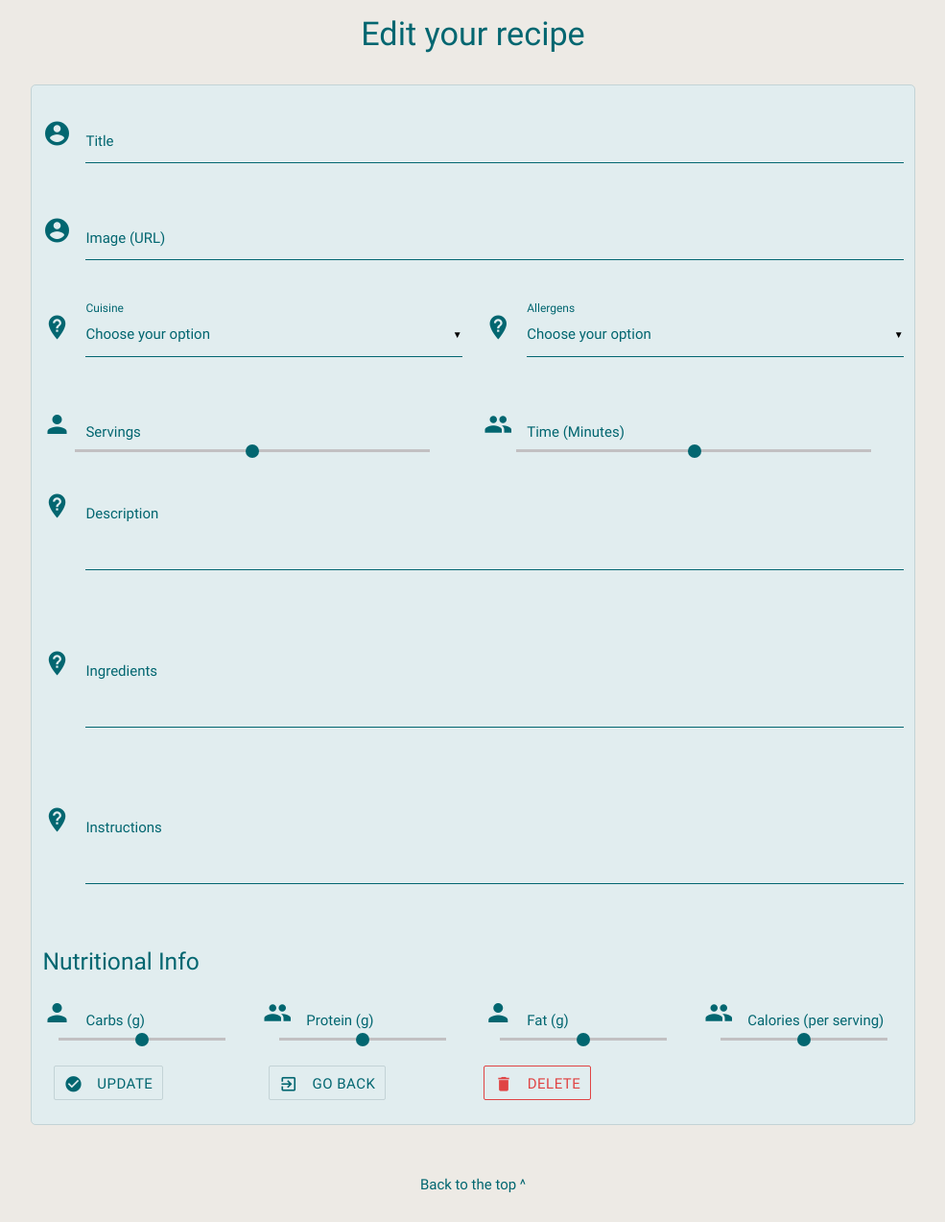
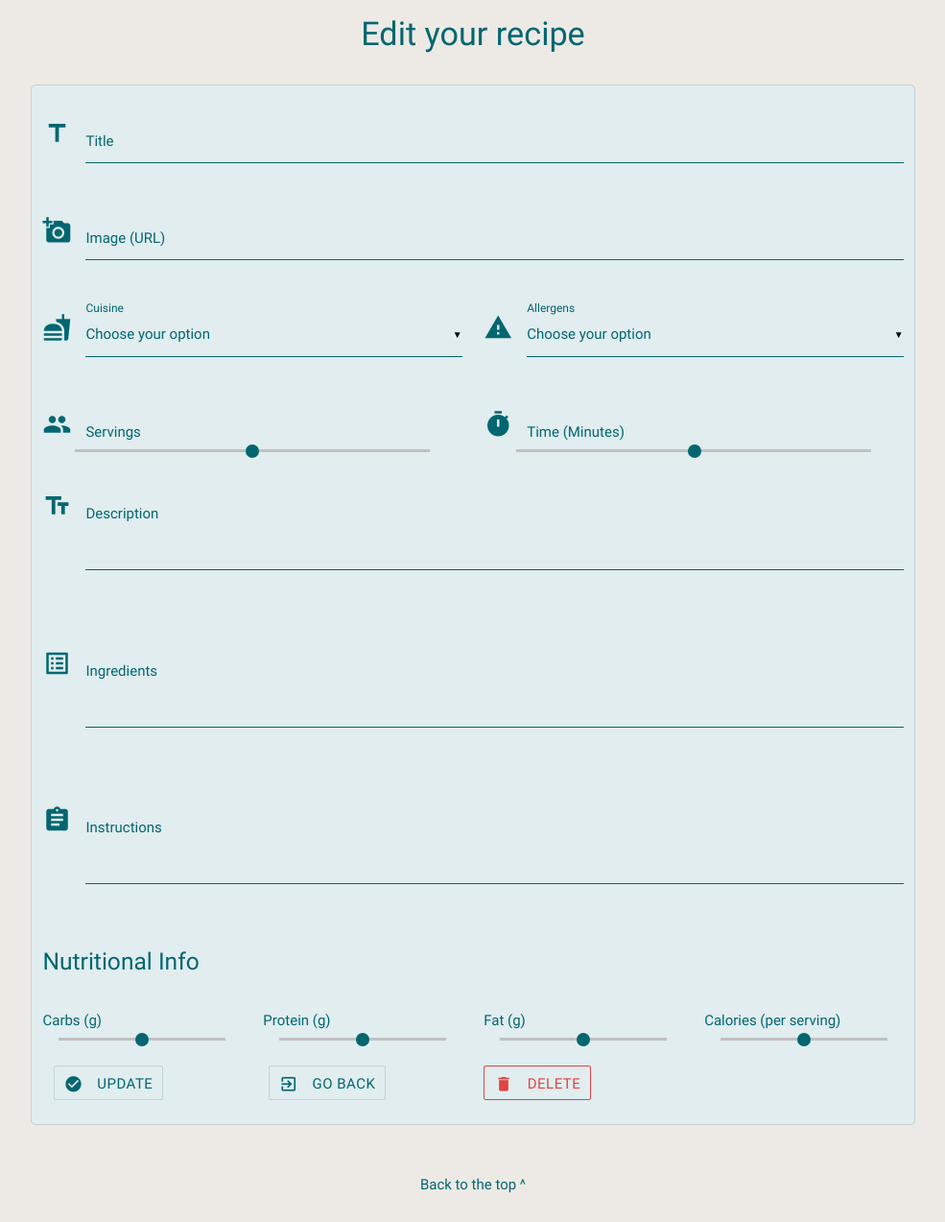
Before and after one commit to Kash1503/data-centric-development, a Flask app: page /edit_recipe in a window 1280 px wide. Shown: the part 64-1337 px from the top of the page at 96% size, without its empty margins (147-1132 px from the left). Run offline with Flask 2, Linux system fonts and the light colour scheme; data that the repository does not hold is empty; some libraries are stand-ins or nearby versions.

Commit message:
Fix bug with like button. Make minor styling changes

```diff
--- a/app.py
+++ b/app.py
@@ -412,8 +412,9 @@ def upvote(username, source, recipe_id):
     recipe_upvotes = mongo.db.recipes.find_one({'_id': ObjectId(recipe_id)})
     mongo.db.recipes.update({'_id': ObjectId(recipe_id)}, { '$set': {'upvotes': recipe_upvotes['upvotes'] + 1}})
     recipe = mongo.db.recipes.find_one({'_id': ObjectId(recipe_id)})
+    user = mongo.db.user.find_one({'username': recipe['user']})
 
-    return redirect(url_for('recipe_details', username=username, source=source, recipe=recipe))
+    return render_template('recipedetails.html', username=username, source=source, recipe=recipe, user=user)
 
 
 @app.route('/create_graph_data')
--- a/templates/browse.html
+++ b/templates/browse.html
@@ -122,7 +122,7 @@
                     <div class="valign-wrapper center-align">
                         <div class="col s2">
                             <div class="valign-wrapper">
-                                <img class="image_thumb" src="{{recipe.imageURL}}"></img>
+                                <img alt="recipe thumbnail image" class="image_thumb" src="{{recipe.imageURL}}"></img>
                             </div>
                         </div>
                         <div class="col s3 recipe-title">
--- a/templates/editrecipe.html
+++ b/templates/editrecipe.html
@@ -10,21 +10,21 @@
         <form action="{{url_for('update_recipe', username=username, recipe_id=recipe._id)}}" method="POST" class="col s12 section-box">
             <div class="row form-top">
                 <div class="input-field col s12">
-                    <i class="material-icons prefix">account_circle</i>
+                    <i class="material-icons prefix">title</i>
                     <input required id="title" name="title" type="text" class="validate" value="{{recipe.title}}">
                     <label for="title">Title</label>
                 </div>
             </div>
             <div class="row">
                 <div class="input-field col s12">
-                    <i class="material-icons prefix">account_circle</i>
+                    <i class="material-icons prefix">add_a_photo</i>
                     <input required id="imageURL" name="imageURL" type="text" class="validate" value="{{recipe.imageURL}}">
                     <label for="title">Image (URL)</label>
                 </div>
             </div>
             <div class="row">
                 <div class="input-field col s6">
-                    <i class="material-icons prefix">not_listed_location</i>
+                    <i class="material-icons prefix">fastfood</i>
                     <select required id="cuisine" name="cuisine">
                     <option value="" disabled>Choose your option</option>
 
@@ -40,7 +40,7 @@
                     <label>Cuisine</label>
                 </div>
                 <div class="input-field col s6">
-                    <i class="material-icons prefix">not_listed_location</i>
+                    <i class="material-icons prefix">report_problem</i>
                     <select required id="allergen" name="allergen">
                     <option value="" disabled>Choose your option</option>
 
@@ -58,7 +58,7 @@
             </div>
             <div class="row">
                 <div class="input-field col s6">
-                    <i class="material-icons prefix">person</i>
+                    <i class="material-icons prefix">people</i>
                     <div class="range-box">
                         <p class="range-field center-align">
                             <input type="range" id="servings" name="servings" min="0" max="20" value="{{recipe.servings}}" />
@@ -67,7 +67,7 @@
                     <label for="servings">Servings</label>
                 </div>
                 <div class="input-field col s6">
-                    <i class="material-icons prefix">people</i>
+                    <i class="material-icons prefix">timer</i>
                     <div class="range-box">
                         <p class="range-field center-align">
                             <input type="range" id="time" name="time" min="1" max="180" value="{{recipe.time}}" />
@@ -80,7 +80,7 @@
                 <div class="col s12">
                     <div class="row">
                         <div class="input-field col s12">
-                            <i class="material-icons prefix">not_listed_location</i>
+                            <i class="material-icons prefix">text_fields</i>
                             <textarea required id="description" name="description" class="materialize-textarea">{{recipe.description}}</textarea>
                             <label for="description">Description</label>
                         </div>
@@ -91,7 +91,7 @@
                 <div class="col s12">
                     <div class="row">
                         <div class="input-field col s12">
-                            <i class="material-icons prefix">not_listed_location</i>
+                            <i class="material-icons prefix">list_alt</i>
                             <textarea required id="ingredients" name="ingredients" class="materialize-textarea">{{recipe.ingredients}}</textarea>
                             <label for="ingredients">Ingredients</label>
                         </div>
@@ -102,7 +102,7 @@
                 <div class="col s12">
                     <div class="row">
                         <div class="input-field col s12">
-                            <i class="material-icons prefix">not_listed_location</i>
+                            <i class="material-icons prefix">assignment</i>
                             <textarea required id="instructions" name="instructions" class="materialize-textarea">{{recipe.instructions}}</textarea>
                             <label for="instructions">Instructions</label>
                         </div>
@@ -112,7 +112,6 @@
             <h5>Nutritional Info</h5>
             <div class="row">
                 <div class="input-field col s3">
-                    <i class="material-icons prefix">person</i>
                     <div class="range-box">
                         <p class="range-field center-align">
                             <input type="range" id="carbs" name="carbs" min="0" max="200" value="{{recipe.carbs}}" />
@@ -121,7 +120,6 @@
                     <label for="carbs">Carbs (g)</label>
                 </div>
                 <div class="input-field col s3">
-                    <i class="material-icons prefix">people</i>
                     <div class="range-box">
                         <p class="range-field center-align">
                             <input type="range" id="protein" name="protein" min="0" max="200" value="{{recipe.protein}}" />
@@ -130,7 +128,6 @@
                     <label for="time">Protein (g)</label>
                 </div>
                 <div class="input-field col s3">
-                    <i class="material-icons prefix">person</i>
                     <div class="range-box">
                         <p class="range-field center-align">
                             <input type="range" id="fat" name="fat" min="0" max="200" value="{{recipe.fat}}" />
@@ -139,7 +136,6 @@
                     <label for="fat">Fat (g)</label>
                 </div>
                 <div class="input-field col s3">
-                    <i class="material-icons prefix">people</i>
                     <div class="range-box">
                         <p class="range-field center-align">
                             <input type="range" id="calories" name="calories" min="0" max="1000" value="{{recipe.calories}}" />
--- a/templates/user.html
+++ b/templates/user.html
@@ -144,7 +144,7 @@
                     <div class="valign-wrapper center-align">
                         <div class="col s2">
                             <div class="valign-wrapper">
-                                <img class="image_thumb" src="{{recipe.imageURL}}"></img>
+                                <img alt="recipe thumbnail image" class="image_thumb" src="{{recipe.imageURL}}"></img>
                             </div>
                         </div>
                         <div class="col s3 recipe-title">
```
Also changed, not shown: templates/addrecipe.html (+9 -13 lines).
